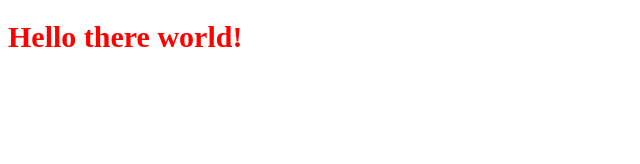
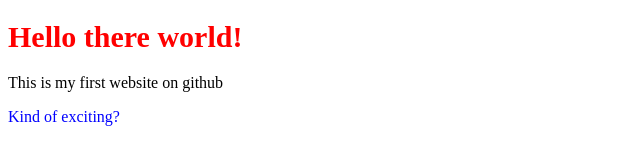
Before and after one commit to johlee92/github-pages-demo, a plain HTML site: page index.html in a window 1280 px wide. Shown: the whole page, without its empty margins (0-640 px from the left). Drawn offline with Linux system fonts and the light colour scheme.

Commit message:
new lines of message

```diff
--- a/index.html
+++ b/index.html
@@ -6,5 +6,7 @@
 </head>
 <body>
   <h1>Hello there world!</h1>
+  <p>This is my first website on github</p>
+  <p class = "exciting">Kind of exciting?</p>
 </body>
 </html>
--- a/main.css
+++ b/main.css
@@ -2,3 +2,8 @@ h1 {
     font-size: 30px;
     color: red;
   }
+
+.exciting {
+    font-style: bold;
+    color: blue;
+}
```
